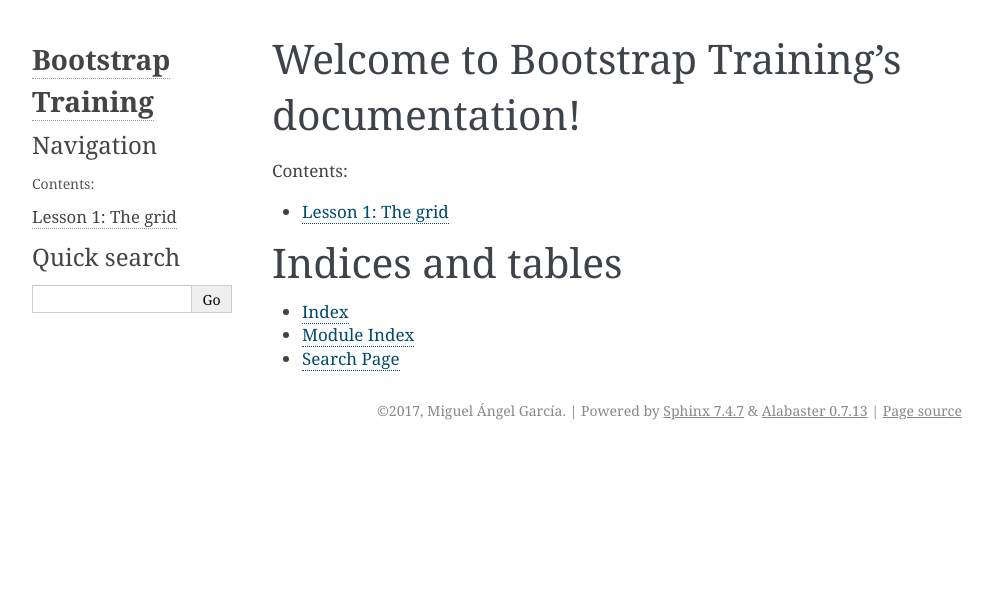
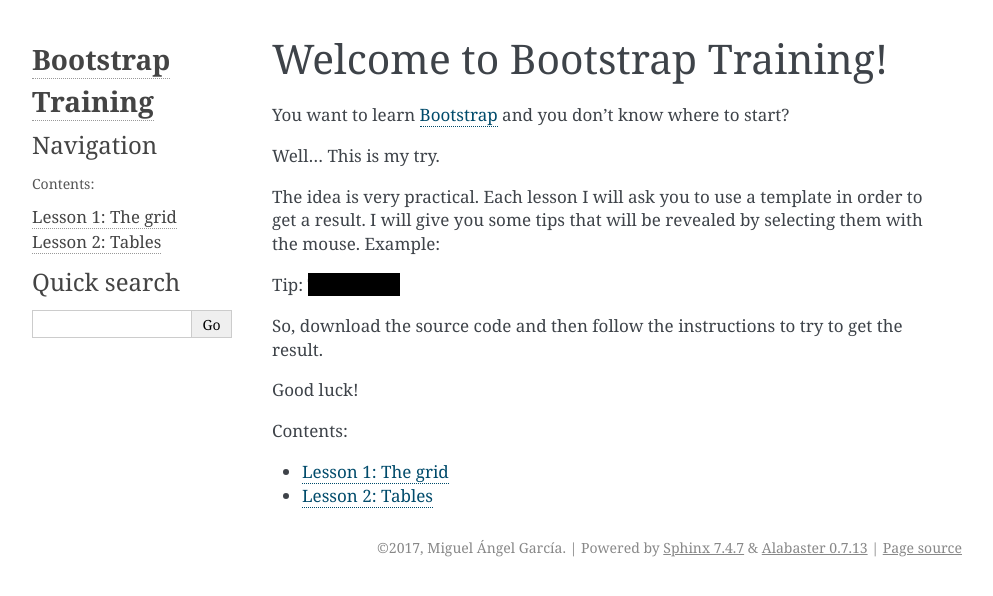
Before and after one commit to magmax/bootstrap-training, a Sphinx documentation site: the page built from source/index.rst, in a window 1280 px wide. Shown: the top 596 px of the page, without its empty margins (148-1141 px from the left). Built offline with Sphinx 7.4.7, drawn with Linux system fonts in a browser that asks for light colours.

Commit message:
new structure

```diff
--- a/source/index.rst
+++ b/source/index.rst
@@ -1,21 +1,26 @@
-.. Bootstrap Training documentation master file, created by
-   sphinx-quickstart on Wed Oct 18 06:11:12 2017.
-   You can adapt this file completely to your liking, but it should at least
-   contain the root `toctree` directive.
+Welcome to Bootstrap Training!
+==============================
 
-Welcome to Bootstrap Training's documentation!
-==============================================
+You want to learn Bootstrap_ and you don't know where to start?
+
+Well... This is my try.
+
+The idea is very practical. Each lesson I will ask you to use a template in order to get a result. I will give you some tips that will be revealed by selecting them with the mouse. Example:
+
+.. raw:: html
+
+   <p>Tip: <span style="color: black; background-color: black">This is a tip</span></p>
+
+So, download the source code and then follow the instructions to try to get the result.
+
+Good luck!
 
 .. toctree::
    :maxdepth: 2
    :caption: Contents:
 
    lesson01
+   lesson02
 
 
-Indices and tables
-==================
-
-* :ref:`genindex`
-* :ref:`modindex`
-* :ref:`search`
+.. _Bootstrap: https://getbootstrap.com
```
Also changed, not shown: source/_static/02/result.html (added, +45 -0 lines), source/_static/02/source.html (added, +34 -0 lines), source/lesson01.rst (+7 -5 lines), source/lesson02.rst (added, +43 -0 lines), 1 other file.
